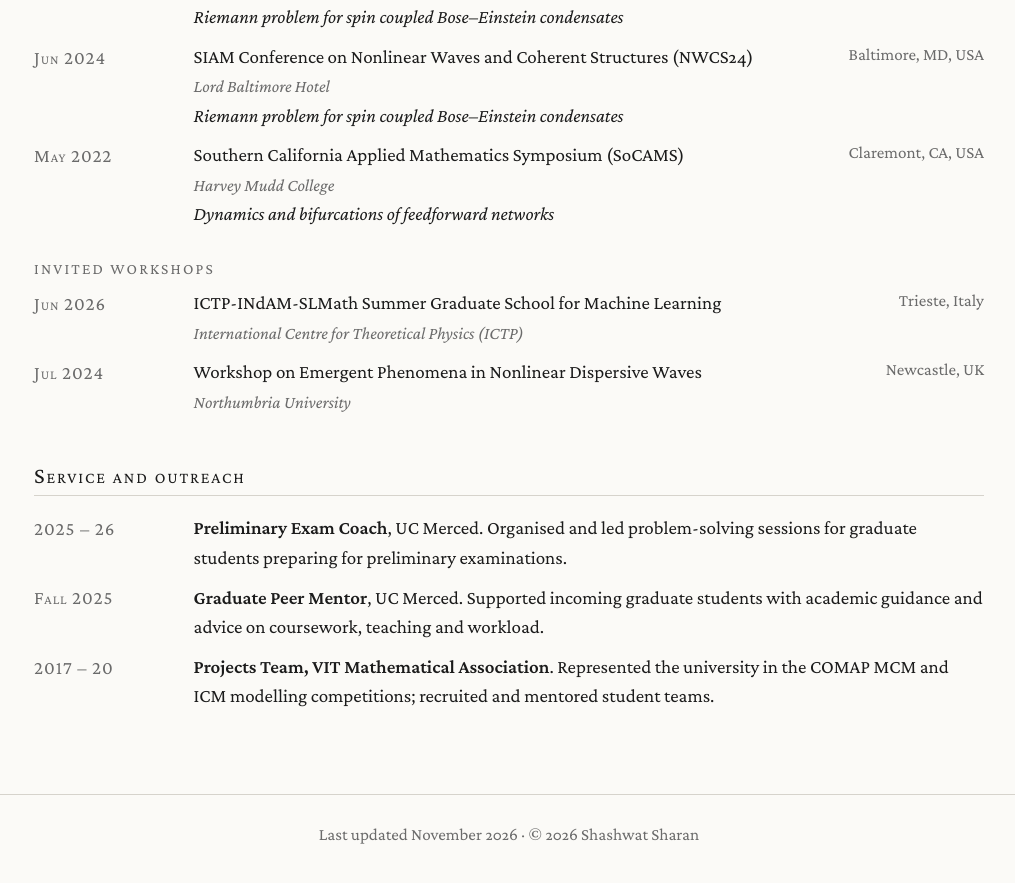
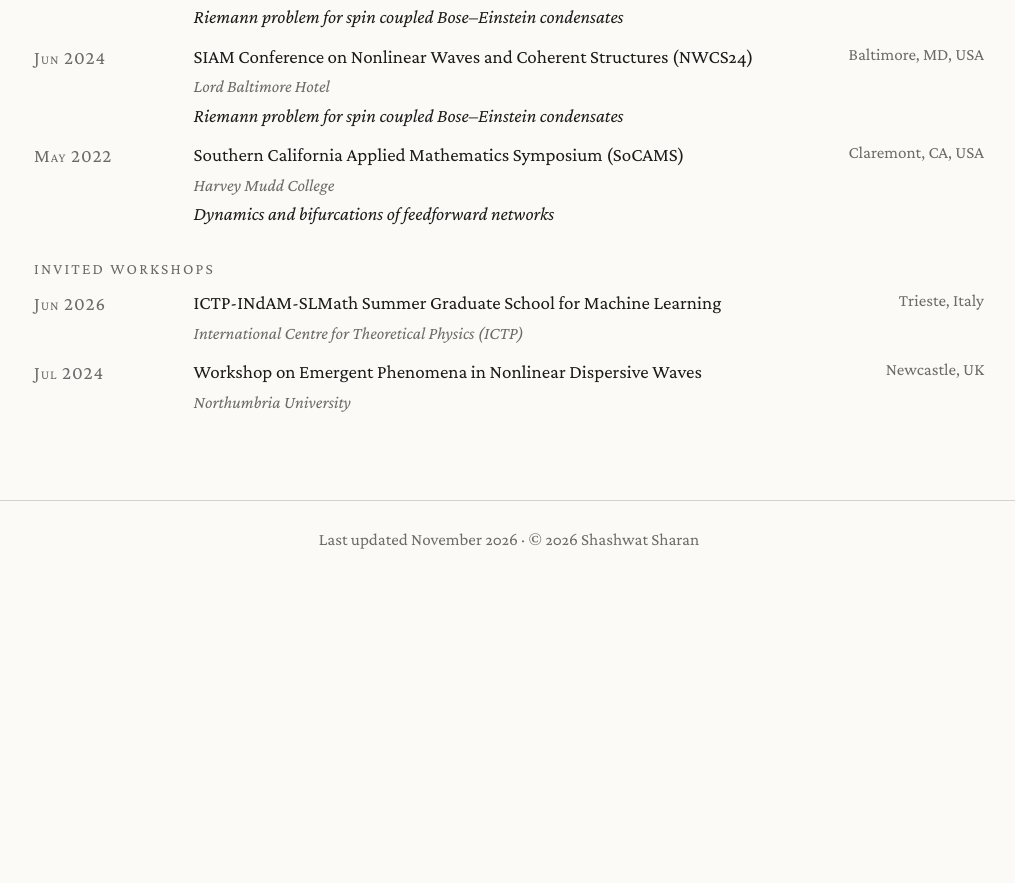
Before and after one commit to shashwatsharan/shashwatsharan.github.io, a Jekyll site: the page built from cv.md, in a window 1280 px wide and 900 px high, scrolled down 2569 px. Shown: the top 883 px of the window, without its empty margins (131-1146 px from the left). Built offline with Jekyll 4.4.1, drawn with Linux system fonts in a browser that asks for light colours; after the commit the page ends 3174 px from its top, so only the background shows below that.

Commit message:
Remove Service and outreach from website CV

```diff
--- a/cv.md
+++ b/cv.md
@@ -164,14 +164,3 @@ Jun 2026
 Jul 2024
 : <span class="loc">Newcastle, UK</span>Workshop on Emergent Phenomena in Nonlinear Dispersive Waves<br>
 <span class="session">Northumbria University</span>
-
-## Service and outreach
-
-2025 – 26
-: **Preliminary Exam Coach**, UC Merced. Organised and led problem-solving sessions for graduate students preparing for preliminary examinations.
-
-Fall 2025
-: **Graduate Peer Mentor**, UC Merced. Supported incoming graduate students with academic guidance and advice on coursework, teaching and workload.
-
-2017 – 20
-: **Projects Team, VIT Mathematical Association**. Represented the university in the COMAP MCM and ICM modelling competitions; recruited and mentored student teams.
```
